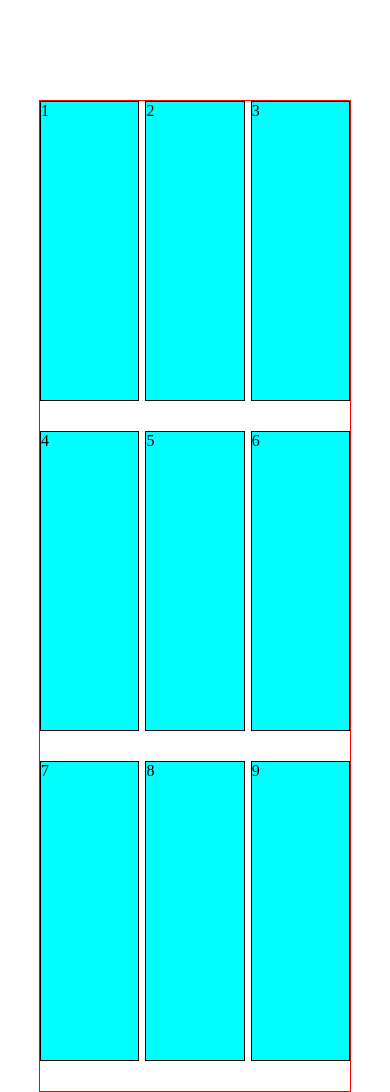
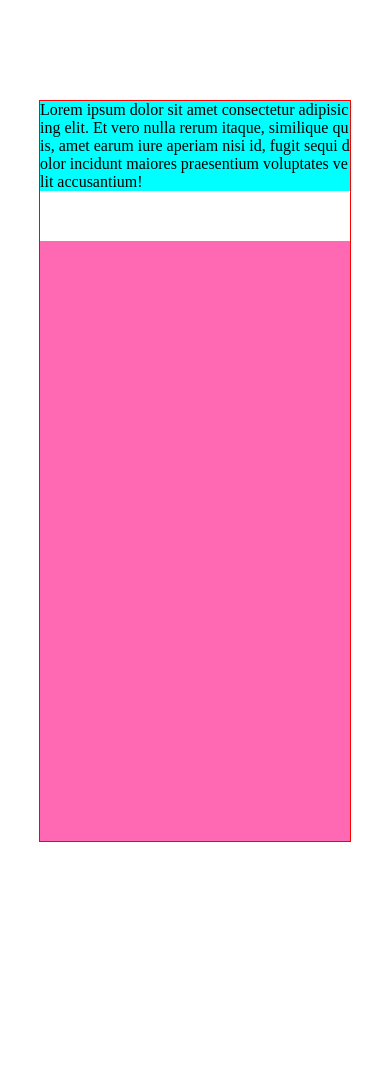
Before and after one commit to haeyeon0716/flex, a plain HTML site: page index.html in a window 390 px wide. After the commit the page ends 942 px from the top, so only its background shows below. Drawn offline with Linux system fonts and the light colour scheme.

Commit message:
flex로 반응형 처리

```diff
--- a/index.html
+++ b/index.html
@@ -10,15 +10,10 @@
 
 <body>
     <section>
-       <article>1</article>
-       <article>2</article>
-       <article>3</article>
-       <article>4</article>
-       <article>5</article>
-       <article>6</article>
-       <article>7</article>
-       <article>8</article>
-       <article>9</article>
+        <div class="left">
+            Lorem ipsum dolor sit amet consectetur adipisicing elit. Et vero nulla rerum itaque, similique quis, amet earum iure aperiam nisi id, fugit sequi dolor incidunt maiores praesentium voluptates velit accusantium!
+        </div>
+        <div class="right"></div>
     </section>
 
 </body>
--- a/scss/style.scss
+++ b/scss/style.scss
@@ -8,11 +8,46 @@ section{
     flex-wrap: wrap;
     justify-content: space-between;
 
-    article{
+    .left{
+        width: 20%;
         background: aqua;
-        border: 1px solid black;
-        width: 32%;
-        height: 300px;
-        margin-bottom: 30px;
+        font-size: 16px;
+
+        //word-break의
+        //keep-all = 단어 기준으로 줄바꿈 처리
+        //break-all = 글자 기준으로 줄바꿈 처리
+        word-break: break-all;
+    }
+    .right{
+        width: 75%;
+        height: 600px;
+        background: hotpink;
     }
 }
+
+//tablet
+@media screen and (max-width: 990px) {
+    section{
+        .left{
+            width: 47%;
+
+        }
+        .right{
+            width: 47%;
+        }
+    }
+}
+
+//mobile
+@media screen and (max-width: 599px) {
+    section{
+        .left{
+            width: 100%;
+            margin-bottom: 50px;
+
+        }
+        .right{
+            width: 100%;
+        }
+    }
+}
```
Also changed, not shown: css/style.css, 1 other file.
